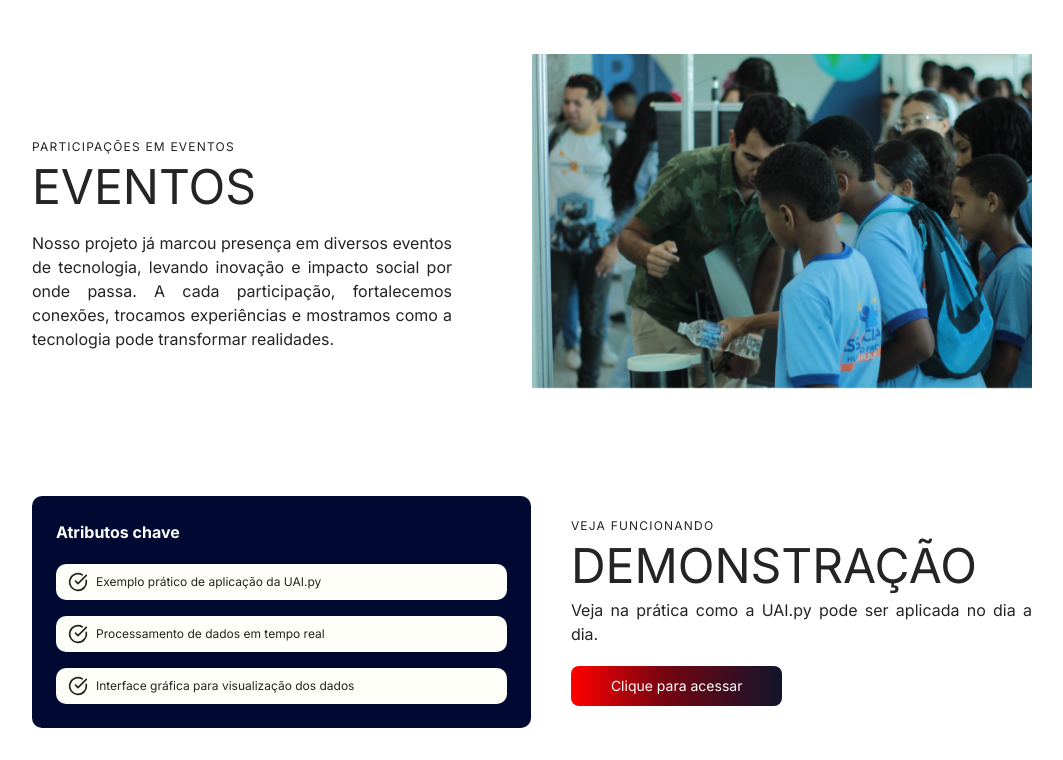
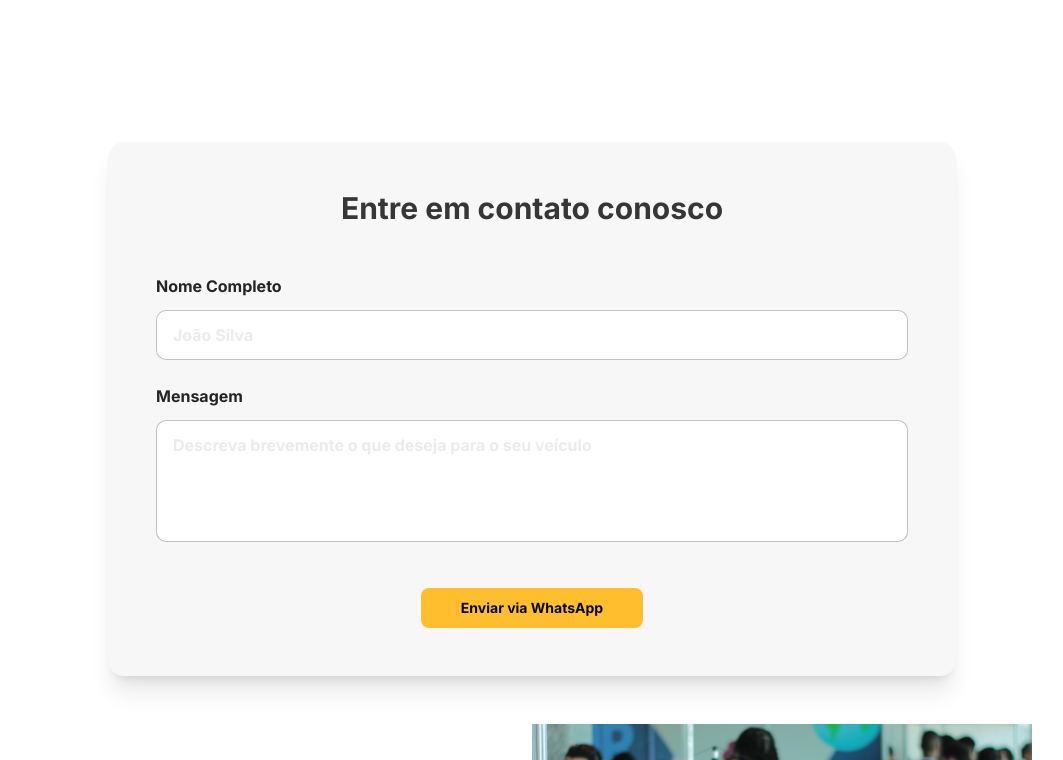
Before and after one commit to stclaire1/Uai-Py-LandingPage, a React (Vite) app: page / in a window 1280 px wide. Shown: the part 3460-4220 px from the top of the page, without its empty margins (108-1171 px from the left). Built offline with nearby package versions, Linux system fonts and the light colour scheme.

Commit message:
feat: add CTA

```diff
--- a/package.json
+++ b/package.json
@@ -21,7 +21,8 @@
     "react-dom": "^19.0.0",
     "swiper": "^11.2.10",
     "tailwind-merge": "^3.0.2",
-    "tailwindcss-animate": "^1.0.7"
+    "tailwindcss-animate": "^1.0.7",
+    "zod": "^4.1.1"
   },
   "devDependencies": {
     "@eslint/js": "^9.21.0",
--- a/src/App.tsx
+++ b/src/App.tsx
@@ -5,6 +5,7 @@ import { Footer } from "./components/sections/Footer";
 import { ProjectConcept } from "./components/sections/ProjectConcept";
 import { Team } from "./components/sections/Team";
 import { RepoRedirect } from "./components/sections/RepoRedirect";
+import { CTA} from "./components/sections/CTA";
 import { TechEvents } from "./components/sections/TechEvents";
 import { Demo } from "./components/sections/Demo";
 
@@ -16,6 +17,7 @@ function App() {
           <Features />
           <Team />
           <RepoRedirect />
+          <CTA />
           <TechEvents />
           <Demo />
           <Footer />
--- /dev/null
+++ b/src/components/sections/CTA/index.tsx
@@ -0,0 +1,171 @@
+import { Button } from '@/components/ui/button'
+import { useState } from "react"
+import * as z from "zod"
+
+export const CTA = () => {
+  const formSchema = z.object({
+    name: z.string().min(1, { message: "Nome é obrigatório" }),
+    message: z.string().min(1, { message: "Mensagem é obrigatória" }),
+  })
+
+  type FormData = z.infer<typeof formSchema>
+
+  const [formValues, setFormValues] = useState<FormData>({
+    name: "",
+    message: "",
+  })
+
+  const [errors, setErrors] = useState<Record<string, string>>({})
+  const [isSubmitting, setIsSubmitting] = useState(false)
+  const [isSuccess, setIsSuccess] = useState(false)
+
+  const handleInputChange = (e: React.ChangeEvent<HTMLInputElement | HTMLTextAreaElement>) => {
+    const { name, value } = e.target
+    setFormValues(prev => ({ ...prev, [name]: value }))
+
+    if (errors[name]) {
+      setErrors(prev => ({ ...prev, [name]: "" }))
+    }
+  }
+
+  const validateForm = () => {
+    try {
+      formSchema.parse(formValues)
+      setErrors({})
+      return true
+    } catch (error) {
+      if (error instanceof z.ZodError) {
+        const newErrors: Record<string, string> = {}
+        error.issues.forEach((err: z.core.$ZodIssue) => {
+          if (err.path[0]) {
+            newErrors[err.path[0] as string] = err.message
+          }
+        })
+        setErrors(newErrors)
+      }
+      return false
+    }
+  }
+
+  const sendToWhatsApp = () => {
+    const phoneNumber = "553498619953"
+
+    const message = `*Solicitação de Contato UAI.py*
+
+ *Nome:* ${formValues.name}
+
+*Mensagem:*
+${formValues.message}
+
+---
+_Enviado através do site da UAI.py_`
+
+    const encodedMessage = encodeURIComponent(message)
+    const whatsappUrl = `https://wa.me/${phoneNumber}?text=${encodedMessage}`
+
+    window.open(whatsappUrl, '_blank')
+  }
+
+  const handleSubmit = async (e: React.FormEvent) => {
+    e.preventDefault()
+
+    if (!validateForm()) {
+      return
+    }
+
+    setIsSubmitting(true)
+
+    try {
+      await new Promise(resolve => setTimeout(resolve, 500))
+
+      sendToWhatsApp()
+
+      setFormValues({
+        name: "",
+        message: "",
+      })
+
+      setIsSuccess(true)
+      setTimeout(() => setIsSuccess(false), 5000)
+
+    } catch (error) {
+      console.error("Erro ao enviar formulário:", error)
+    } finally {
+      setIsSubmitting(false)
+    }
+  }
+
+  return (
+    <section className="py-6 sm:py-8 md:py-10 lg:py-12 bg-background" id="contato">
+      <div className="max-w-4xl mx-auto px-6">
+        <div className="bg-muted rounded-2xl shadow-xl p-12">
+          <h2 className="text-3xl font-bold text-primary text-center mb-12">
+            Entre em contato conosco
+          </h2>
+
+          {isSuccess && (
+            <div className="mb-6 p-4 bg-green-100 border border-green-400 text-green-700 rounded-lg">
+              <p className="font-semibold">Redirecionamento para WhatsApp concluído!</p>
+              <p>Continue a conversa no WhatsApp para saber mais</p>
+            </div>
+          )}
+
+          <form onSubmit={handleSubmit} className="space-y-6">
+            <div>
+              <label className="block text-text font-bold mb-3">
+                Nome Completo
+              </label>
+              <input
+                type="text"
+                name="name"
+                value={formValues.name}
+                onChange={handleInputChange}
+                placeholder="João Silva"
+                className={`w-full px-4 py-3 rounded-lg border ${
+                  errors.name
+                    ? 'border-red-500 focus:ring-red-500'
+                    : 'border-primary/30 focus:ring-primary'
+                } bg-background placeholder-input font-bold focus:outline-none focus:ring-2`}
+              />
+              {errors.name && (
+                <p className="mt-1 text-sm text-red-600 font-medium">
+                  {errors.name}
+                </p>
+              )}
+            </div>
+
+
+            <div>
+              <label className="block text-text font-bold mb-3">
+                Mensagem
+              </label>
+              <textarea
+                name="message"
+                value={formValues.message}
+                onChange={handleInputChange}
+                rows={4}
+                placeholder="Descreva brevemente o que deseja para o seu veículo"
+                className={`w-full px-4 py-3 rounded-lg border ${
+                  errors.message
+                    ? 'border-red-500 focus:ring-red-500'
+                    : 'border-primary/30 focus:ring-primary'
+                } bg-background placeholder-input font-bold focus:outline-none focus:ring-2 resize-none`}
+              ></textarea>
+              {errors.message && (
+                <p className="mt-1 text-sm text-red-600 font-medium">
+                  {errors.message}
+                </p>
+              )}
+            </div>
+
+            <div className="flex justify-center pt-4">
+               <Button variant='plain' size="md" className="cursor-pointer lg:px-10" disabled={isSubmitting}>
+                {isSubmitting ? "Redirecionando..." : "Enviar via WhatsApp"}
+              </Button>
+            </div>
+          </form>
+        </div>
+      </div>
+    </section>
+  )
+}
--- a/src/components/sections/RepoRedirect/index.tsx
+++ b/src/components/sections/RepoRedirect/index.tsx
@@ -11,7 +11,7 @@ export const RepoRedirect = () => {
                     <p className="text-sm mb-6 text-[white] sm:mb-0">Clique para ser redirecionado ao repositório</p>
                 </div>
                 <Button asChild variant='plain' size="md" className="cursor-pointer lg:px-10">
-                    <a href="https://github.com/uaipy" target="_blank" rel="noopener noreferrer">Conheça+</a>
+                    <a href="https://github.com/uaipy" target="_blank" rel="noopener noreferrer">Veja o nosso repositório no GitHub</a>
                 </Button>
             </div>
         </section>
```
Also changed, not shown: 1 other file (tests, documents, lock files or other folders).
